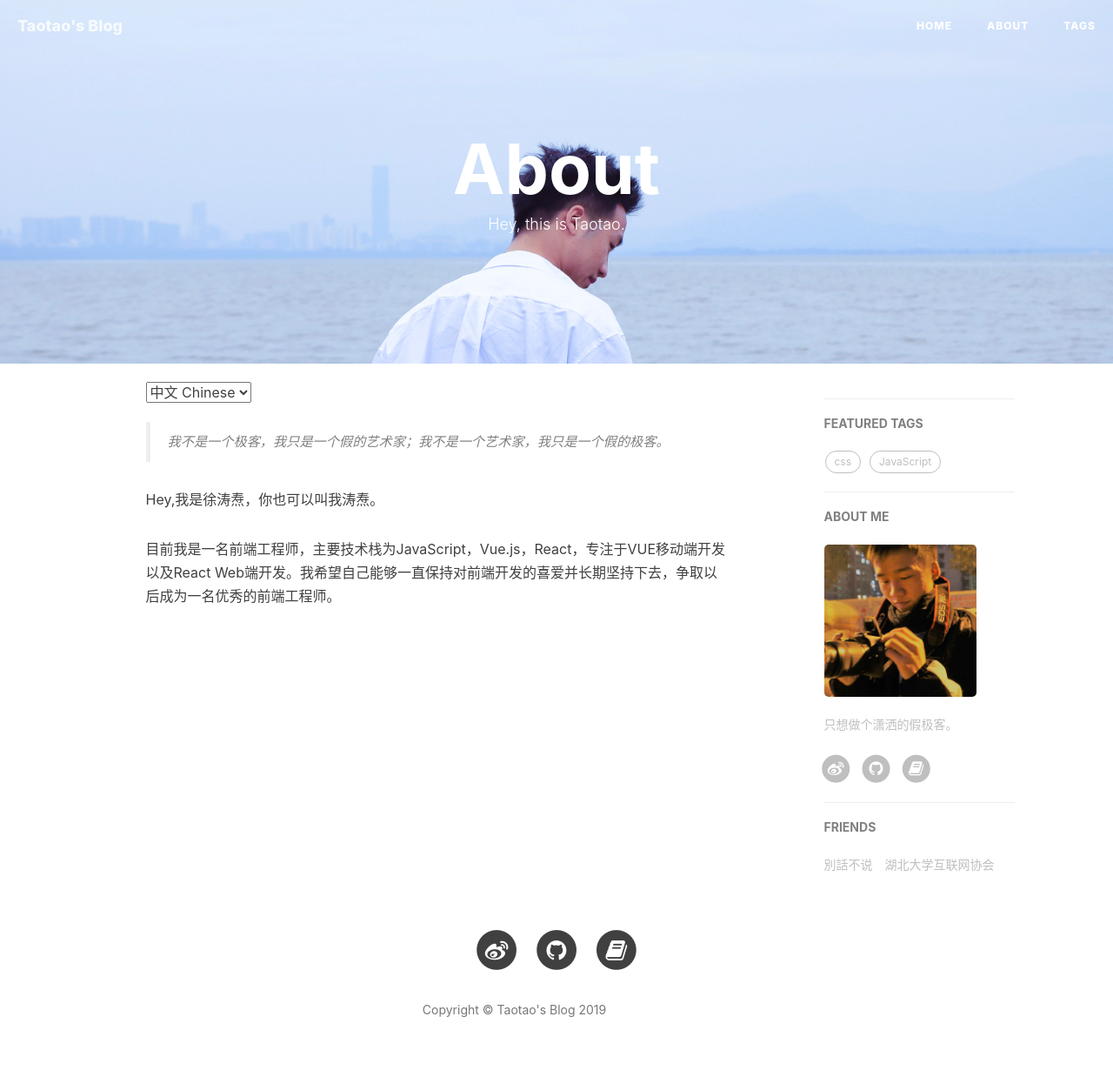
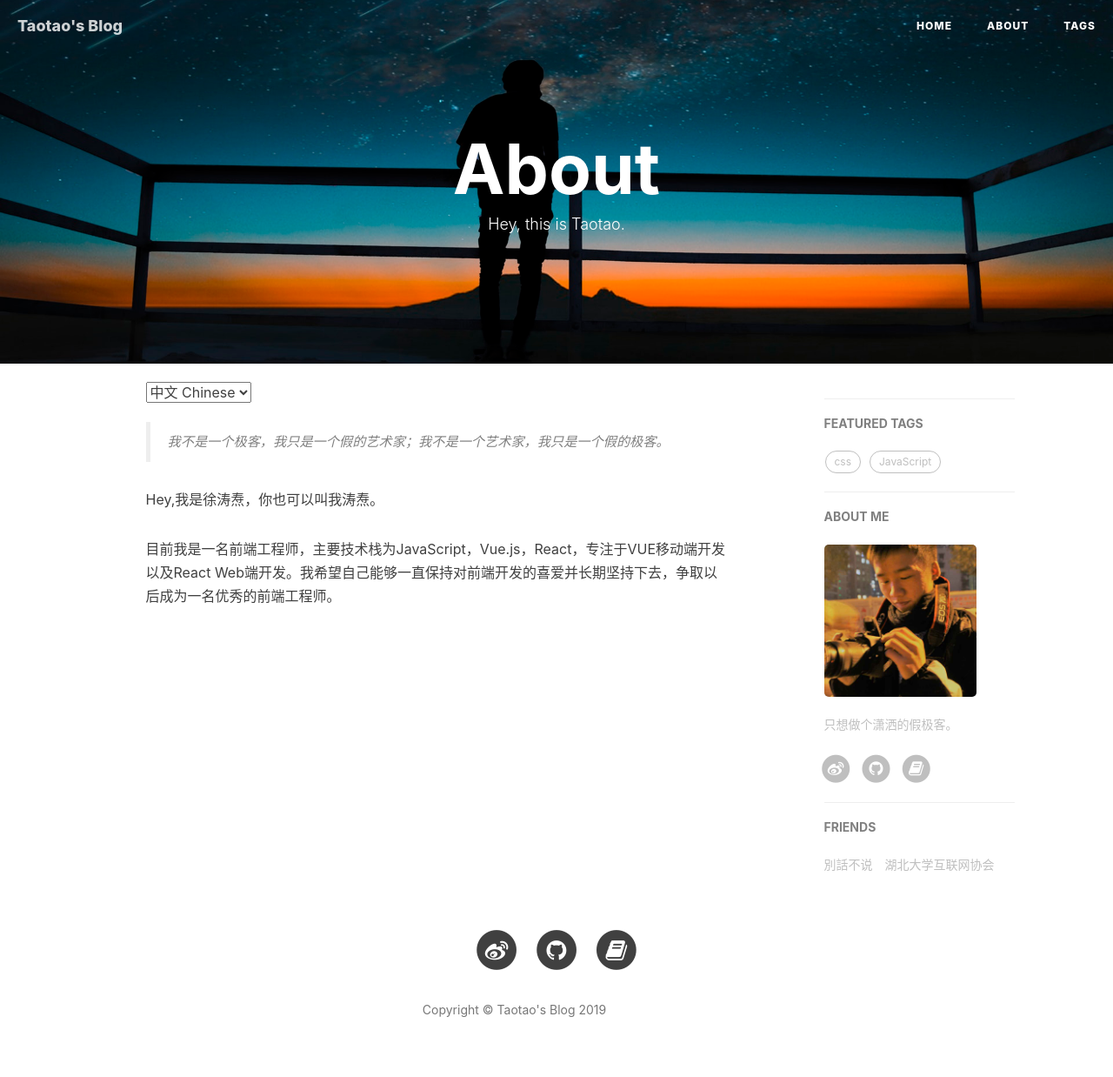
Before and after one commit to Xutaotaotao/Xutaotaotao.github.io, a Jekyll site: the page built from about.html, in a window 1280 px wide. Shown: the whole page at 87% size. Built offline with Jekyll 4.4.1, drawn with Linux system fonts in a browser that asks for light colours; comment, search, counter and statistics services are not loaded; grey boxes are pictures that could not be loaded.

Commit message:
change about

```diff
--- a/about.html
+++ b/about.html
@@ -2,7 +2,7 @@
 layout: page
 title: "About"
 description: "Hey, this is Taotao."
-header-img: "img/about-bg1.jpg"
+header-img: "img/mood.jpeg"
 ---
 <!-- Language Selector -->
 <select onchange="onLanChange(this.options[this.options.selectedIndex].value)">
```
